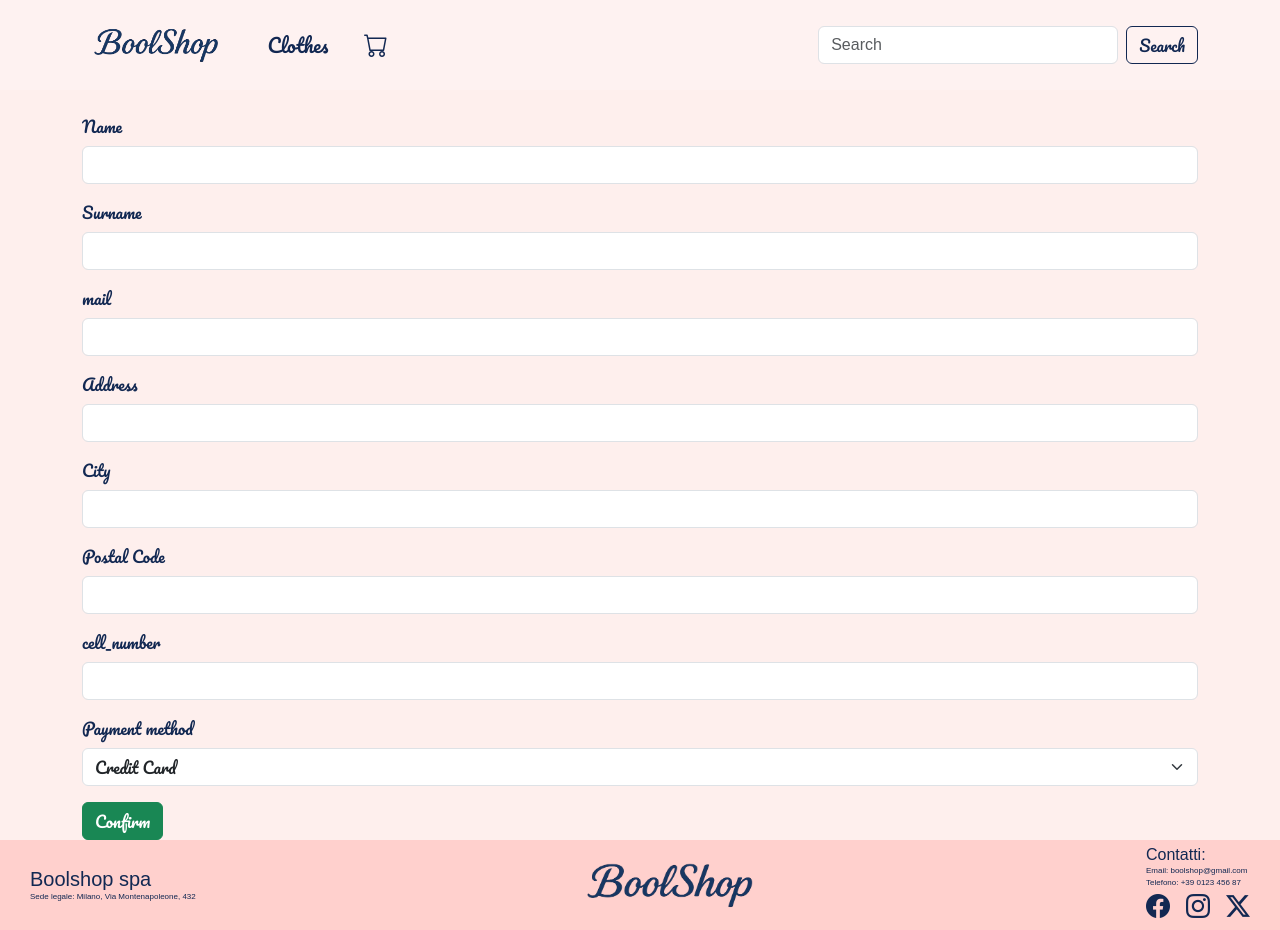
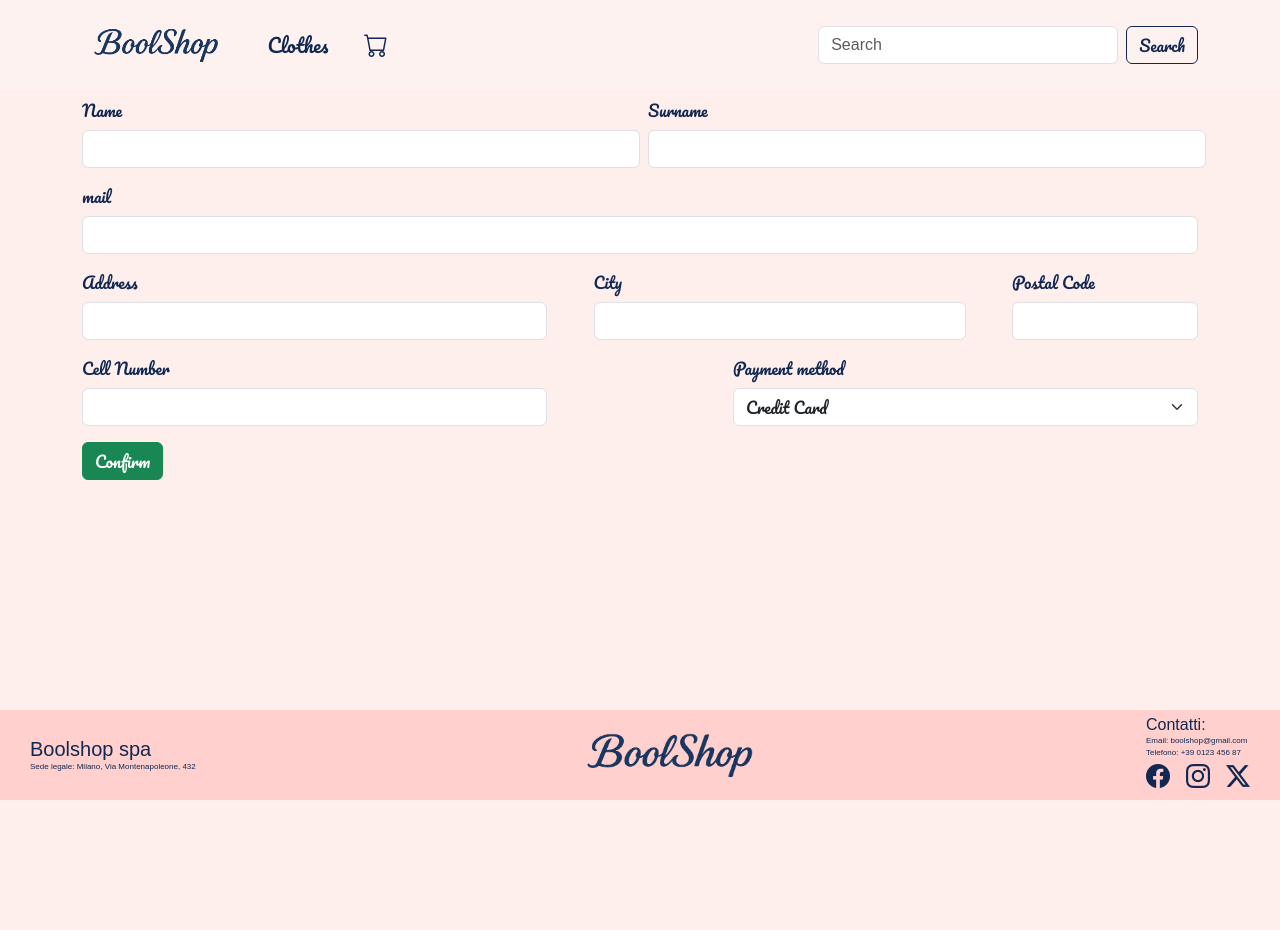
Before and after one commit to danirando/boolshop-react, a React (Vite) app: page /checkout in a window 1280 px wide. After the commit the page ends 800 px from the top, so only its background shows below. Built offline with nearby package versions, Linux system fonts and the light colour scheme; no server answers.

Commit message:
edit checkout spaces

```diff
--- a/src/pages/CheckoutPage.jsx
+++ b/src/pages/CheckoutPage.jsx
@@ -31,8 +31,11 @@ export default function CheckoutPage() {
   };
 
   return (
-    <form onSubmit={handleSubmit} className="container mt-4">
-      <div className="mb-3">
+    <div className="container">
+      <div className="row g-3">
+        <form onSubmit={handleSubmit} className="mt-4">
+          <div className="d-flex">
+            <div className="mb-3 col-6">
               <label className="form-label">Name</label>
               <input
                 type="text"
@@ -44,7 +47,7 @@ export default function CheckoutPage() {
               />
             </div>
 
-      <div className="mb-3">
+            <div className="mb-3 mx-2 col-6">
               <label className="form-label">Surname</label>
               <input
                 type="text"
@@ -54,6 +57,7 @@ export default function CheckoutPage() {
                 onChange={handleChange}
                 required
               />
+            </div>
           </div>
 
           <div className="mb-3">
@@ -68,7 +72,8 @@ export default function CheckoutPage() {
             />
           </div>
 
-      <div className="mb-3">
+          <div className="d-flex justify-content-between">
+            <div className="mb-3 col-5">
               <label className="form-label">Address</label>
               <input
                 type="text"
@@ -80,7 +85,7 @@ export default function CheckoutPage() {
               />
             </div>
 
-      <div className="mb-3">
+            <div className="mb-3 col-4">
               <label className="form-label">City</label>
               <input
                 type="text"
@@ -92,7 +97,7 @@ export default function CheckoutPage() {
               />
             </div>
 
-      <div className="mb-3">
+            <div className="mb-3 col-2">
               <label className="form-label">Postal Code</label>
               <input
                 type="number"
@@ -103,9 +108,11 @@ export default function CheckoutPage() {
                 required
               />
             </div>
+          </div>
 
-      <div className="mb-3">
-        <label className="form-label">cell_number</label>
+          <div className="d-flex justify-content-between">
+            <div className="mb-3 col-5">
+              <label className="form-label">Cell Number</label>
               <input
                 type="number"
                 className="form-control"
@@ -116,7 +123,7 @@ export default function CheckoutPage() {
               />
             </div>
 
-      <div className="mb-3">
+            <div className="mb-3 col-5">
               <label className="form-label">Payment method</label>
               <select
                 className="form-select"
@@ -128,10 +135,13 @@ export default function CheckoutPage() {
                 <option value="paypal">PayPal</option>
               </select>
             </div>
+          </div>
 
           <button type="submit" className="btn btn-success">
             Confirm
           </button>
         </form>
+      </div>
+    </div>
   );
 }
```
Lines whose indentation alone changed are shown as unchanged.
